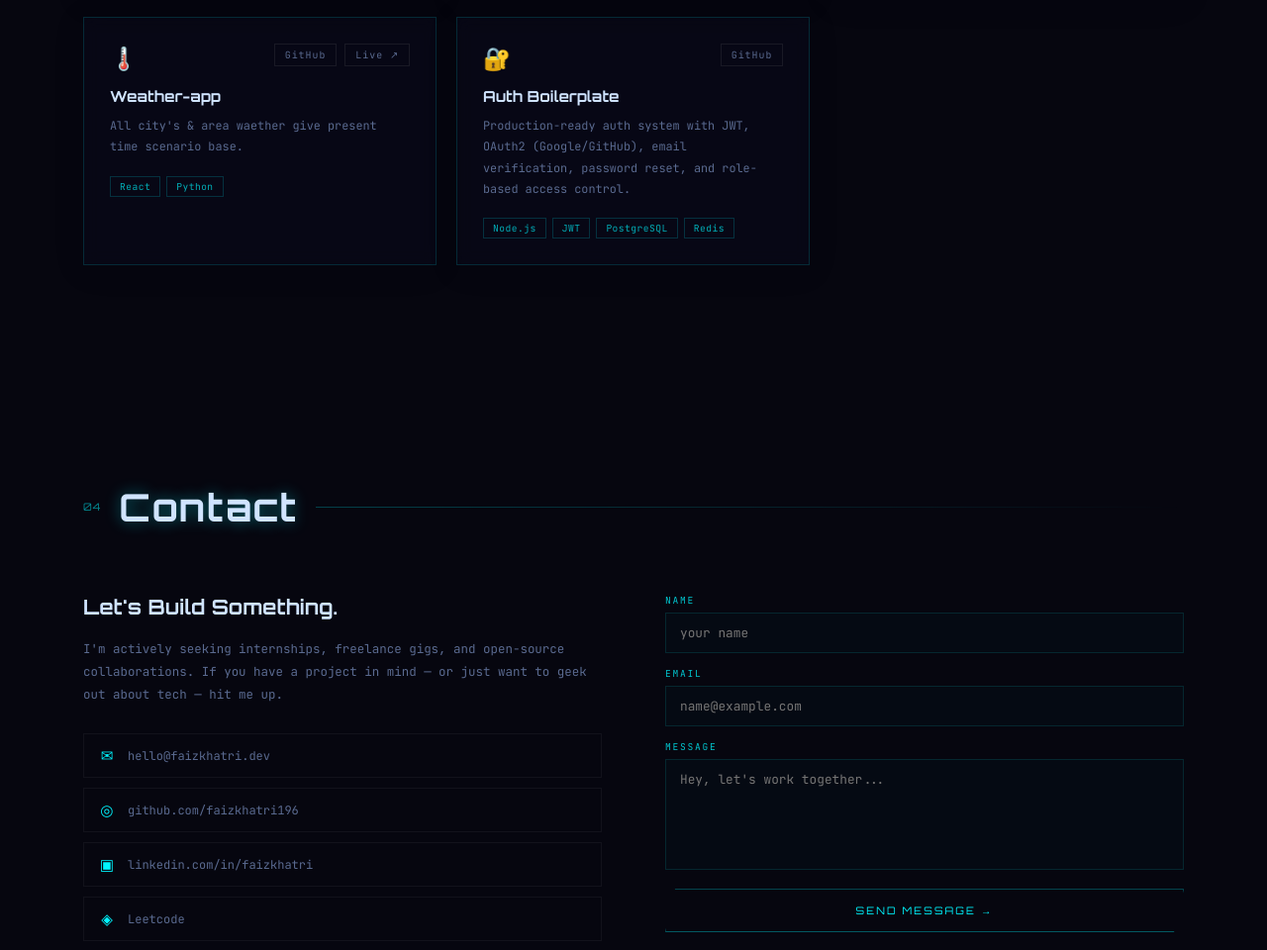
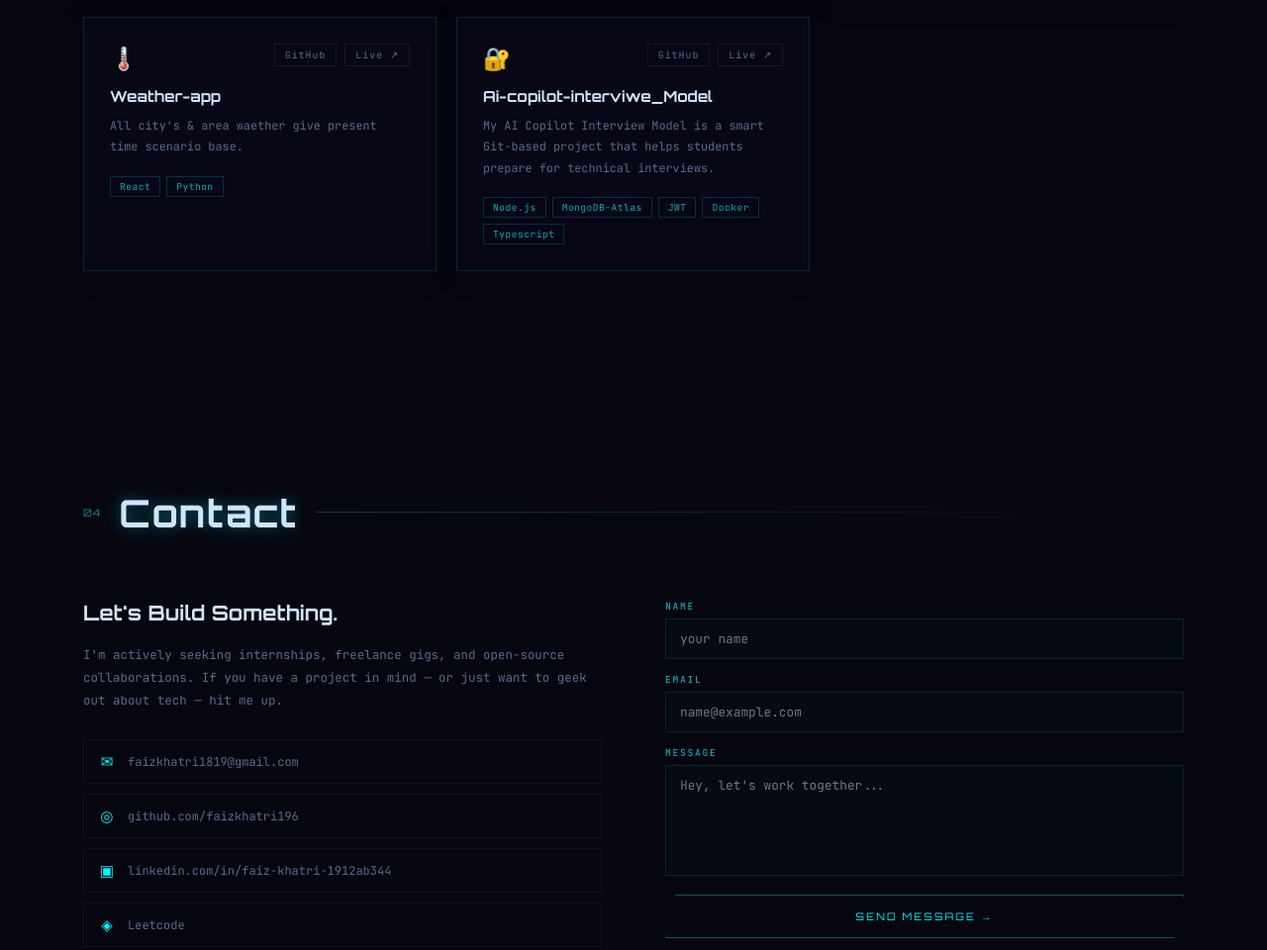
Before and after one commit to faizkhatri196/FAIZ, a plain HTML site: page index.html in a window 1280 px wide. Shown: the part 2653-3613 px from the top of the page at 99% size. Drawn offline with Linux system fonts and the light colour scheme.

Commit message:
update modified files

```diff
--- a/index.html
+++ b/index.html
@@ -1362,13 +1362,15 @@
       <div class="proj-card fu d5">
         <div class="proj-top">
           <span class="proj-icon">🔐</span>
-          <div class="proj-acts"><a href="#" class="proj-link">GitHub</a></div>
-        </div>
-        <h3 class="proj-name">Auth Boilerplate</h3>
-        <p class="proj-desc">Production-ready auth system with JWT, OAuth2 (Google/GitHub), email verification, password
-          reset, and role-based access control.</p>
-        <div class="tags"><span class="tag">Node.js</span><span class="tag">JWT</span><span
-            class="tag">PostgreSQL</span><span class="tag">Redis</span></div>
+          <div class="proj-acts">
+            <a href="https://github.com/faizkhatri196/Ai-copilot-interview-model" class="proj-link">GitHub</a>
+            <a href="https://ai-copilot-interview-model.netlify.app/" class="proj-link" target="_blank">Live ↗</a>
+          </div>
+        </div>
+        <h3 class="proj-name">Ai-copilot-interviwe_Model</h3>
+        <p class="proj-desc">My AI Copilot Interview Model is a smart Git-based project that helps students prepare for technical interviews.
+        <div class="tags"><span class="tag">Node.js</span><span class="tag">MongoDB-Atlas</span><span class="tag">JWT</span><span
+            class="tag">Docker</span><span class="tag">Typescript</span></div>
       </div>
     </div>
   </section>
@@ -1386,12 +1388,12 @@
         <p class="contact-p">I'm actively seeking internships, freelance gigs, and open-source collaborations. If you
           have a project in mind — or just want to geek out about tech — hit me up.</p>
         <div class="c-links">
-          <a href="faizkhatri1819@gmail.com" class="c-link" target="_blank"><span
-              class="c-link-icon">✉</span>hello@faizkhatri.dev</a>
+          <a href="mailto:faizkhatri1819@gmail.com" class="c-link" target="_blank"><span
+              class="c-link-icon">✉</span>faizkhatri1819@gmail.com</a>
           <a href="https://github.com/faizkhatri196" class="c-link" target="_blank"><span
               class="c-link-icon">◎</span>github.com/faizkhatri196</a>
-          <a href="www.linkedin.com/in/faiz-khatri-1912ab344" class="c-link" target="_blank"><span
-              class="c-link-icon">▣</span>linkedin.com/in/faizkhatri</a>
+          <a href="https://www.linkedin.com/in/faiz-khatri-1912ab344" class="c-link" target="_blank"><span
+              class="c-link-icon">▣</span>linkedin.com/in/faiz-khatri-1912ab344</a>
           <a href="https://leetcode.com/u/faizkhatri196/" class="c-link" target="_blank"><span
               class="c-link-icon">◈</span>Leetcode</a>
         </div>
```
